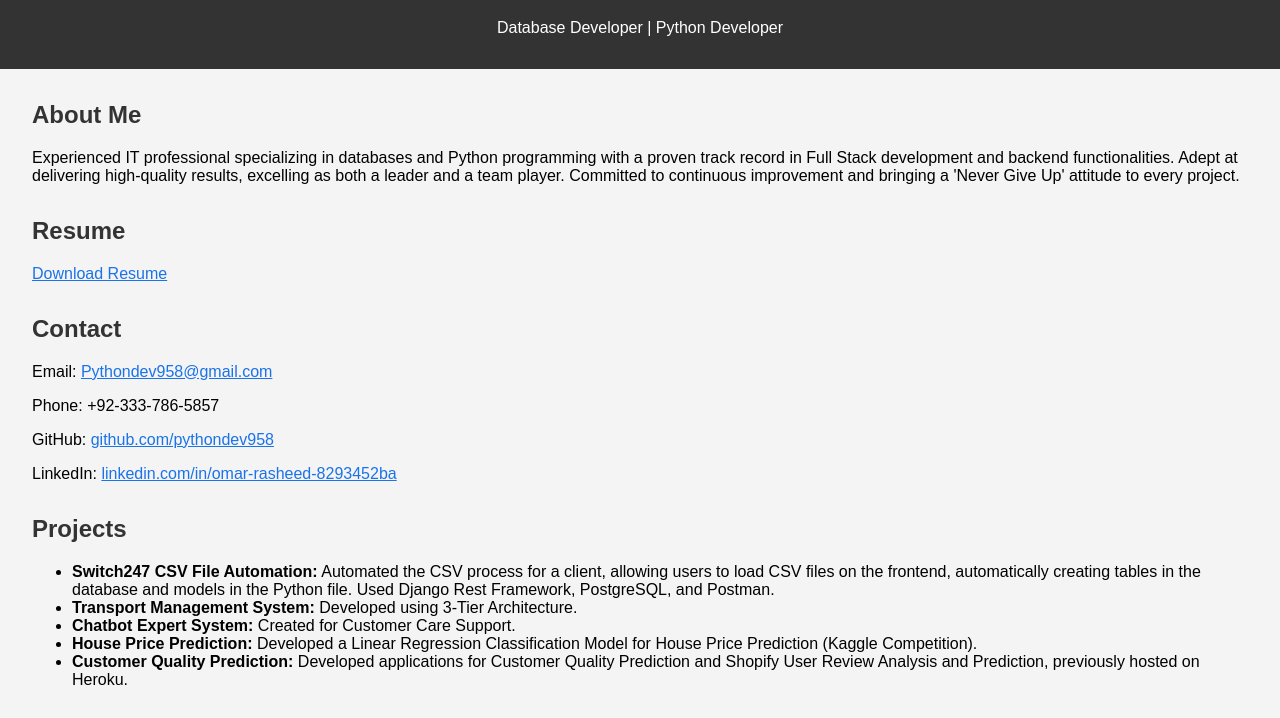
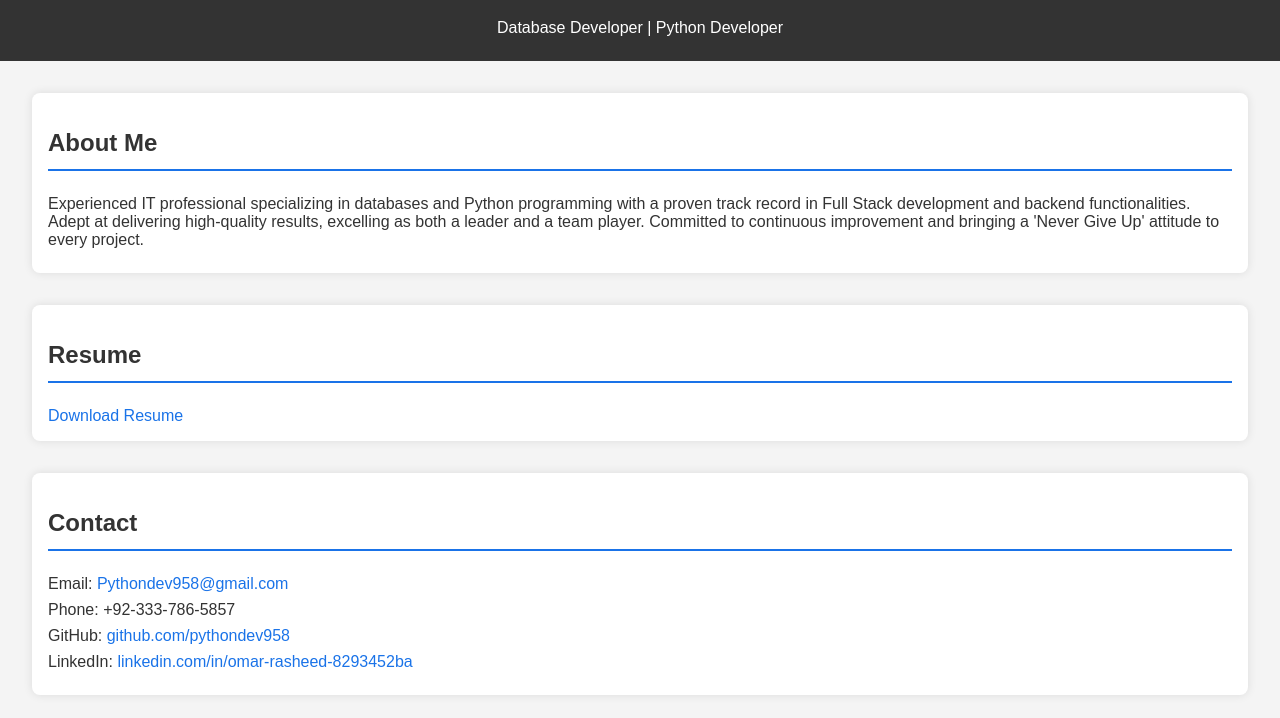
Before and after one commit to pythondev958/omar-rasheed-portfolio, a plain HTML site: page index.html in a window 1280 px wide. Shown: the part 77-795 px from the top of the page. Drawn offline with Linux system fonts and the light colour scheme.

Commit message:
Update styles.css

```diff
--- a/styles.css
+++ b/styles.css
@@ -3,19 +3,58 @@ body {
     margin: 0;
     padding: 0;
     background-color: #f4f4f4;
+    color: #333;
 }
+
 header {
     background-color: #333;
     color: white;
     padding: 1em;
     text-align: center;
 }
+
 section {
     margin: 2em;
+    background: white;
+    padding: 1em;
+    border-radius: 8px;
+    box-shadow: 0 0 10px rgba(0, 0, 0, 0.1);
 }
+
 h2 {
     color: #333;
+    border-bottom: 2px solid #1a73e8;
+    padding-bottom: 0.5em;
+    margin-bottom: 1em;
 }
+
 a {
     color: #1a73e8;
+    text-decoration: none;
 }
+
+a:hover {
+    text-decoration: underline;
+}
+
+ul {
+    list-style: none;
+    padding: 0;
+}
+
+ul li {
+    margin-bottom: 1em;
+}
+
+ul ul {
+    margin-left: 1em;
+}
+
+strong {
+    display: block;
+    margin-bottom: 0.5em;
+}
+
+p {
+    margin: 0.5em 0;
+}
```
